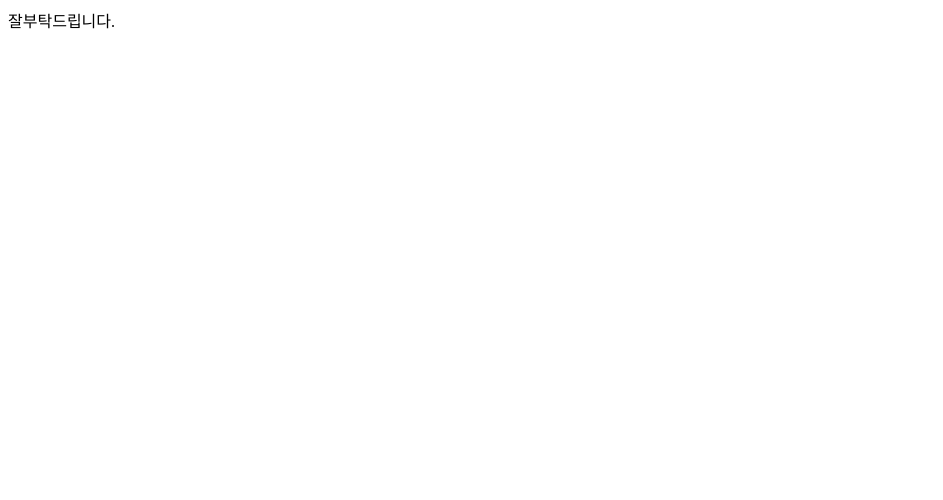
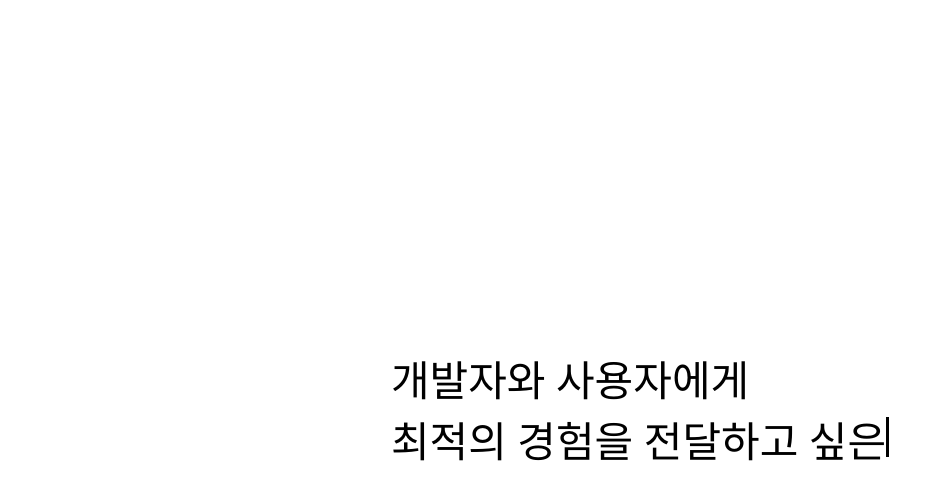
Before and after one commit to kangkyeongseo/portfolio, a React (Create React App) app: page / in a window 1280 px wide. Shown: the top 500 px of the page, without its empty margins (0-943 px from the left). Built offline with nearby package versions, Linux system fonts and the light colour scheme.

Commit message:
Typing with Line Break

```diff
--- a/package.json
+++ b/package.json
@@ -10,6 +10,7 @@
     "@types/node": "^16.18.16",
     "@types/react": "^18.0.28",
     "@types/react-dom": "^18.0.11",
+    "framer-motion": "^10.10.0",
     "react": "^18.2.0",
     "react-dom": "^18.2.0",
     "react-scripts": "5.0.1",
--- a/src/components/Header.tsx
+++ b/src/components/Header.tsx
@@ -1,10 +1,19 @@
+import styled from "styled-components";
 import Typing from "./Typing";
+
+const Container = styled.div`
+  width: 100%;
+  height: 100vh;
+  display: flex;
+  justify-content: center;
+  align-items: center;
+`;
 
 const Header = () => {
   return (
-    <>
+    <Container>
       <Typing />
-    </>
+    </Container>
   );
 };
 
--- a/src/components/Typing.tsx
+++ b/src/components/Typing.tsx
@@ -1,34 +1,116 @@
+import styled from "styled-components";
 import { useEffect, useState } from "react";
-import styled from "styled-components";
+import { motion } from "framer-motion";
 
-const Name = styled.div``;
+const Container = styled.div``;
+
+const Text = styled.span`
+  font-size: 42px;
+`;
+
+const Bar = styled(motion.span)`
+  display: inline-block;
+  width: 3px;
+  height: 40px;
+  background-color: #000000;
+`;
+
+const barVars = {
+  start: { opacity: 0 },
+  end: {
+    opacity: 1,
+    transition: {
+      repeat: Infinity,
+      duration: 0.8,
+    },
+  },
+};
 
 const Typing = () => {
-  const text = ["안녕하세요.", "감사합니다.", "잘부탁드립니다."];
+  const text = [
+    { text: "안녕하세요.", lineBreak: false },
+    { text: "다양한 시도를 통해", lineBreak: true },
+    { text: "개발자와 사용자에게 ", lineBreak: true },
+    { text: "프론트앤드 개발자", lineBreak: true },
+  ];
+  const textSecond = [
+    "지식을 쌓아가며",
+    "최적의 경험을 전달하고 싶은",
+    "강경서 입니다.",
+  ];
   const [intro, setIntro] = useState("");
+  const [introSecond, setIntroSecond] = useState("");
   const [order, setOrder] = useState(0);
+  const [orderSecond, setOrderSecond] = useState(0);
+  const [lineBreak, setLineBreak] = useState(false);
 
-  const typing = (order: number) => {
-    if (intro.length < text[order].length) {
-      setIntro(text[order].slice(0, intro.length + 1));
-    } else if (text.length !== order + 1) {
-      setIntro("");
-      setOrder((pre) => pre + 1);
-    } else {
-      return;
+  const typing = (textArray: any, textIntro: string, textOrder: number) => {
+    switch (lineBreak) {
+      case false:
+        if (textIntro.length < textArray[textOrder].text.length) {
+          setIntro(textArray[textOrder].text.slice(0, textIntro.length + 1));
+        } else if (
+          textArray.length !== textOrder + 1 &&
+          !textArray[textOrder].lineBreak
+        ) {
+          setIntro("");
+          setOrder((pre) => pre + 1);
+        } else if (textArray[textOrder].lineBreak) {
+          setLineBreak(true);
+          setOrder((pre) => pre + 1);
+        } else {
+        }
+        break;
+      case true:
+        if (textIntro.length < textArray[textOrder].length) {
+          setIntroSecond(textArray[textOrder].slice(0, textIntro.length + 1));
+        } else if (text.length !== order) {
+          setLineBreak(false);
+          setIntro("");
+          setIntroSecond("");
+          setOrderSecond((pre) => pre + 1);
+        } else {
+        }
+
+        break;
     }
   };
 
   useEffect(() => {
+    if (lineBreak) return;
     if (order === text.length) return;
+    console.log(order, text.length);
     const interval = setInterval(
-      () => typing(order),
-      intro.length === text[order].length ? 1000 : 100
+      () => typing(text, intro, order),
+      intro.length === text[order].text.length && !text[order].lineBreak
+        ? 1000
+        : 100
     );
     return () => clearInterval(interval);
-  }, [intro, order]);
+  }, [lineBreak, intro]);
 
-  return <Name>{intro}</Name>;
+  useEffect(() => {
+    if (lineBreak) {
+      const interval = setInterval(
+        () => typing(textSecond, introSecond, orderSecond),
+        introSecond.length === textSecond[orderSecond].length ? 1000 : 100
+      );
+      return () => clearInterval(interval);
+    }
+  }, [lineBreak, introSecond]);
+
+  return (
+    <Container>
+      <Text>{intro}</Text>
+      {introSecond.length > 0 ? (
+        <>
+          <br />
+          <Text>{introSecond}</Text>
+        </>
+      ) : null}
+      <Bar variants={barVars} initial="start" animate="end" />
+    </Container>
+  );
 };
 
 export default Typing;
```
Also changed, not shown: 1 other file (tests, documents, lock files or other folders).
